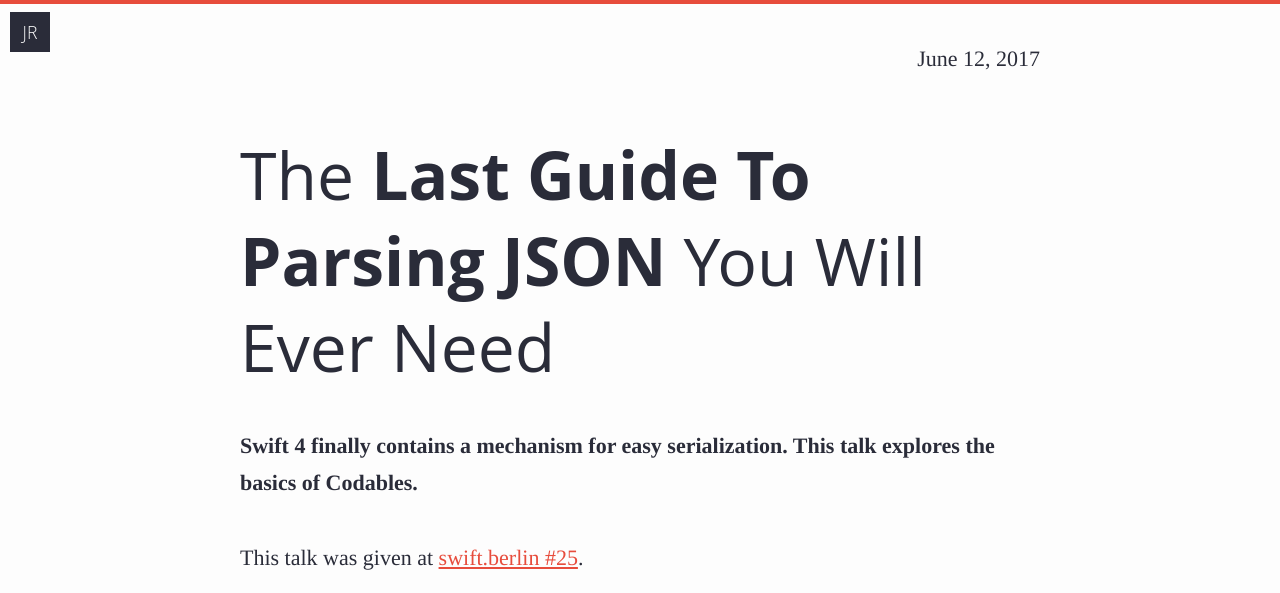
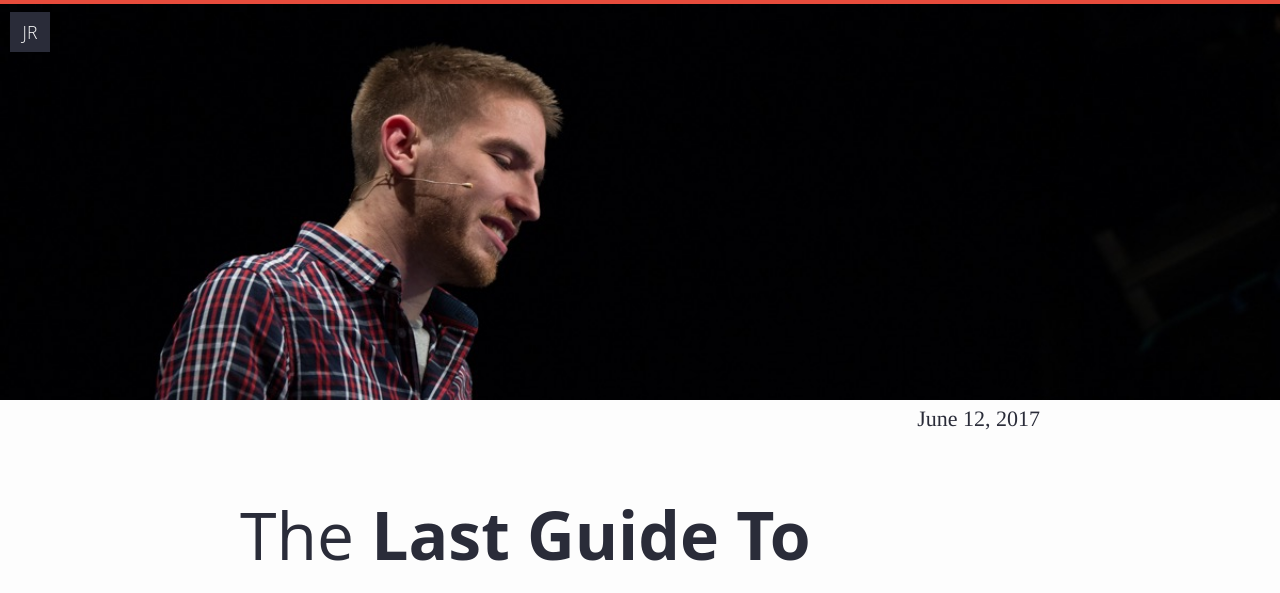
Before and after one commit to JensRavens/jensravens.github.io, a Jekyll site: the page built from _posts/2017-6-12-json-coding.md, in a window 1280 px wide. Shown: the top 593 px of the page. Built offline with Jekyll 4.4.1, drawn with Linux system fonts in a browser that asks for light colours; comment, search, counter and statistics services are not loaded.

Commit message:
fix favicon

```diff
--- a/_includes/head.html
+++ b/_includes/head.html
@@ -8,7 +8,7 @@
 
   <link rel="stylesheet" href="{{ "/css/main.css" | prepend: site.baseurl }}">
   <link rel="alternate" type="application/rss+xml" title="{{ site.title }}" href="{{ "/feed.xml" | prepend: site.baseurl | prepend: site.url }}" />
-  <link rel="icon" type="image/png" href="img/favicon.png">
+  <link rel="icon" type="image/png" href="/img/favicon.png">
 
   <meta property="og:type" content="article">
   <meta name="twitter:card" content="summary" />
--- a/_posts/2017-6-12-json-coding.md
+++ b/_posts/2017-6-12-json-coding.md
@@ -1,6 +1,7 @@
 ---
 title: The Last Guide To Parsing JSON You Will Ever Need
 tags: [swift, json, encoding, decoding, parsing]
+hero: /img/uikonf.jpg
 series: Conference Talks
 series-subtitle: swift.berlin
 series-index: 8
```
